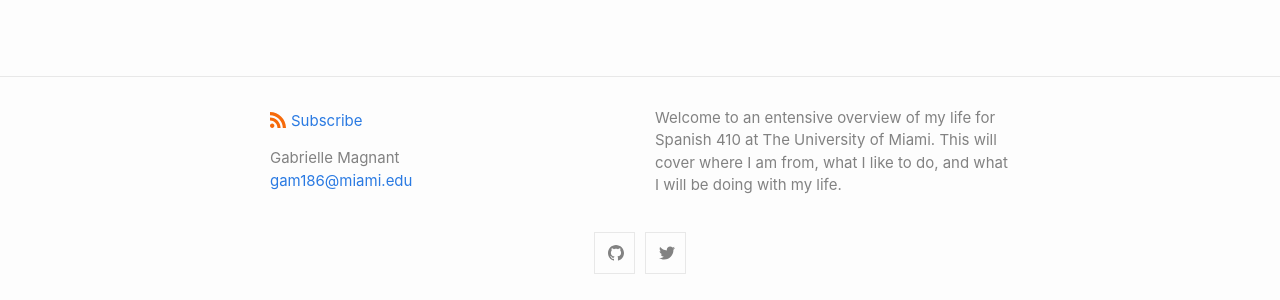
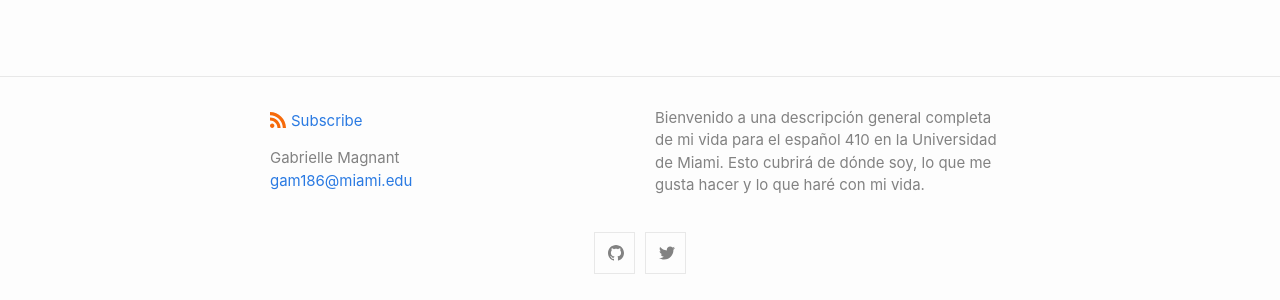
Before and after one commit to gmagnant00/gmagnant00.github.io, a Jekyll site: the page built from index.md, in a window 1280 px wide. Shown: the part 591-891 px from the top of the page. Built offline with Jekyll 4.4.1, drawn with Linux system fonts in a browser that asks for light colours.

Commit message:
Update _config.yml

```diff
--- a/_config.yml
+++ b/_config.yml
@@ -3,8 +3,8 @@ author:
   name: Gabrielle Magnant
   email: gam186@miami.edu
 description: > # this means to ignore newlines until "show_excerpts:"
-  Welcome to an entensive overview of my life for Spanish 410 at The University of Miami.
-  This will cover where I am from, what I like to do, and what I will be doing with my life.
+  Bienvenido a una descripción general completa de mi vida para el español 410 en la Universidad de Miami.
+  Esto cubrirá de dónde soy, lo que me gusta hacer y lo que haré con mi vida.
 
 show_excerpts: false # set to true to show excerpts on the homepage
 
```
